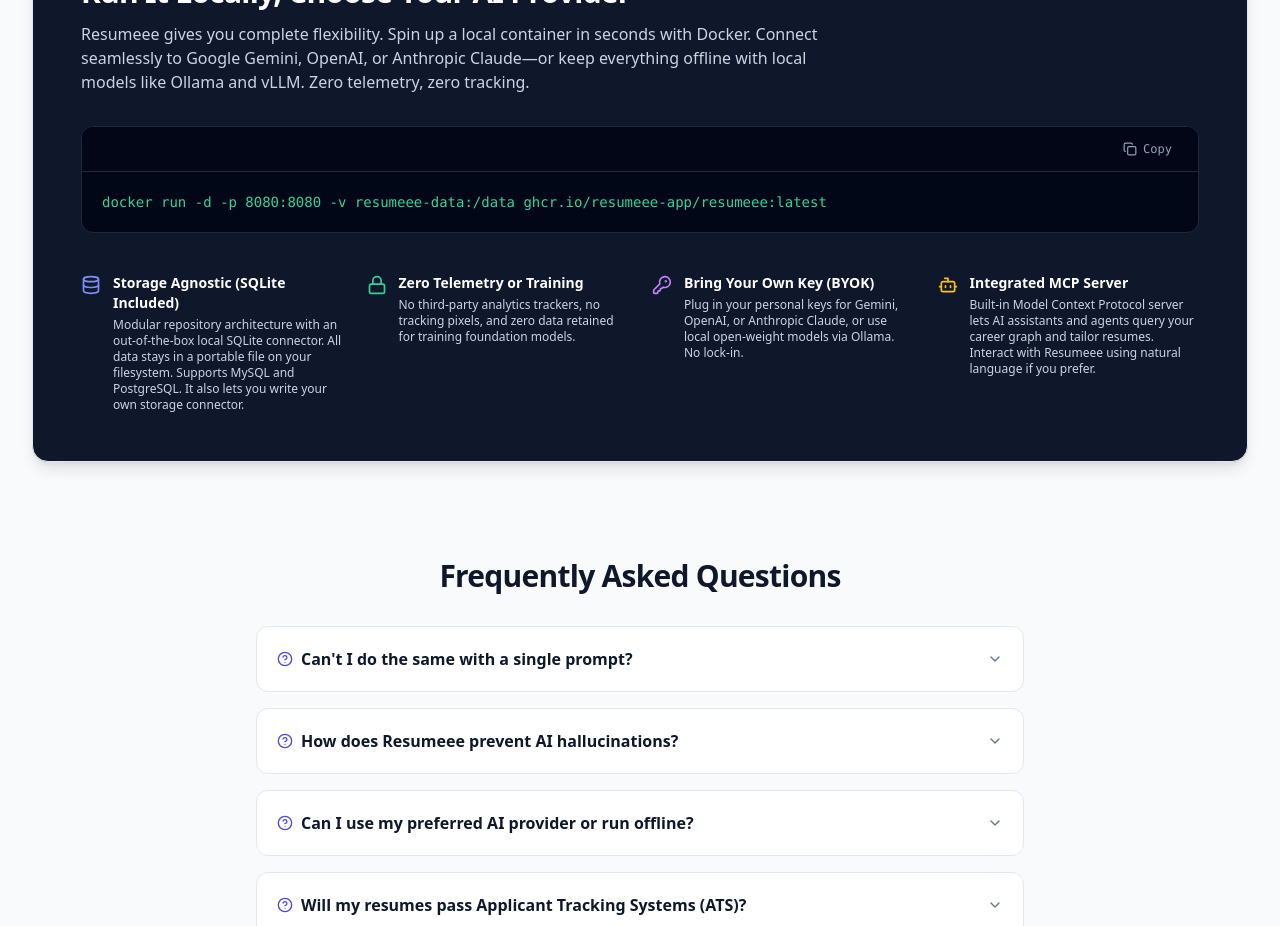
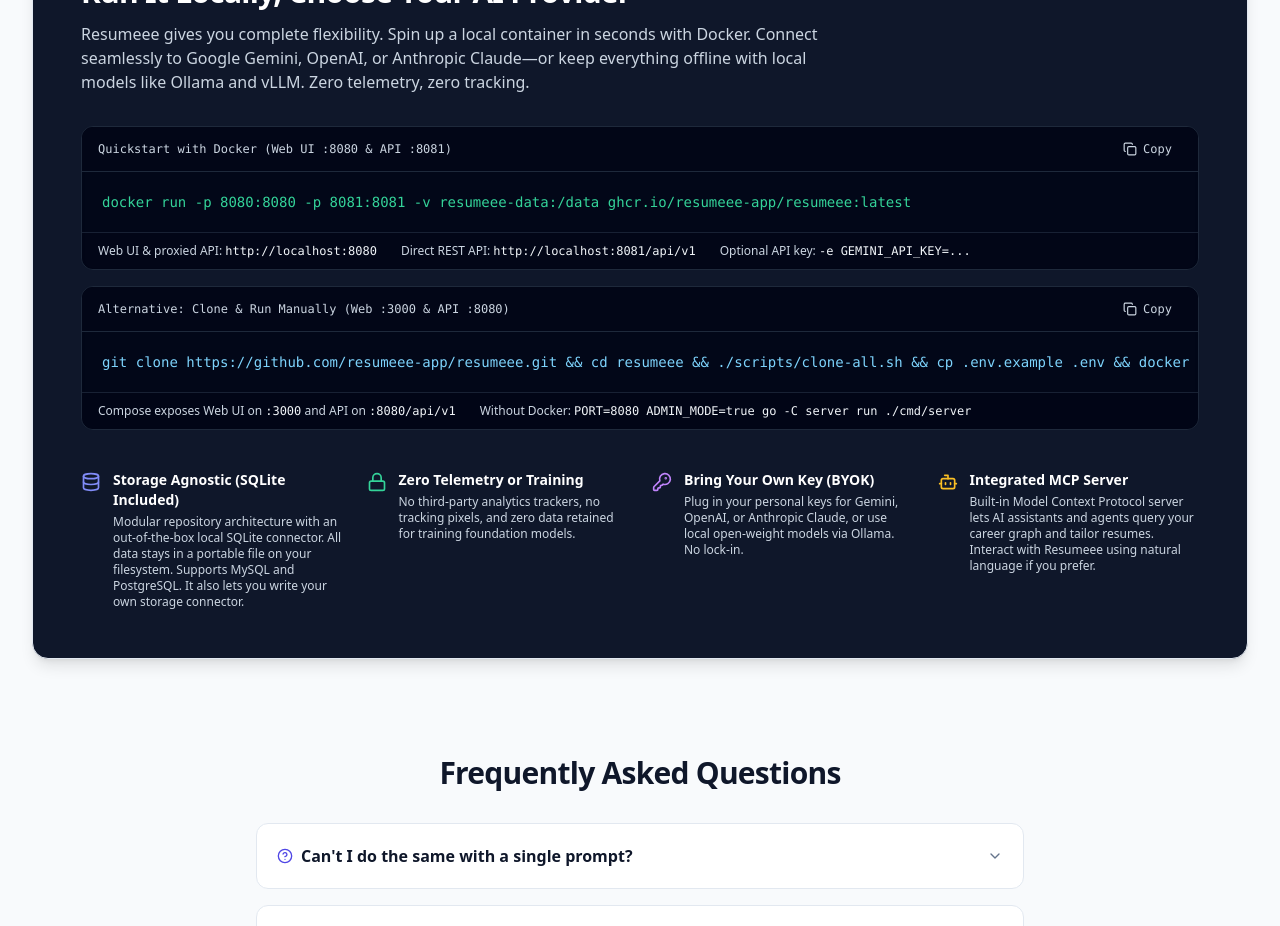
Before and after one commit to resumeee-app/web, a React (Vite) app: page /landing in a window 1280 px wide. Shown: the part 2200-3126 px from the top of the page. Built offline with nearby package versions, Linux system fonts and the light colour scheme; no server answers; what openapi-fetch would draw is missing.

Commit message:
docs(landing): update local Docker command without -d, expose API port, and add manual setup

```diff
--- a/src/pages/landing-page.tsx
+++ b/src/pages/landing-page.tsx
@@ -361,16 +361,23 @@ export const MockBranchCard: React.FC<{ branch: MockTailoredBranch }> = ({ branc
  */
 export const LandingPage: React.FC = () => {
   const [copied, setCopied] = useState(false);
+  const [copiedManual, setCopiedManual] = useState(false);
   const [expandedFaq, setExpandedFaq] = useState<number | null>(null);
   const copyTimeoutRef = useRef<ReturnType<typeof setTimeout> | null>(null);
+  const copyManualTimeoutRef = useRef<ReturnType<typeof setTimeout> | null>(null);
 
   const dockerCommand =
-    "docker run -d -p 8080:8080 -v resumeee-data:/data ghcr.io/resumeee-app/resumeee:latest";
+    "docker run -p 8080:8080 -p 8081:8081 -v resumeee-data:/data ghcr.io/resumeee-app/resumeee:latest";
+  const manualCommand =
+    "git clone https://github.com/resumeee-app/resumeee.git && cd resumeee && ./scripts/clone-all.sh && cp .env.example .env && docker compose up --build";
 
   useEffect(() => {
     return () => {
       if (copyTimeoutRef.current) {
         clearTimeout(copyTimeoutRef.current);
+      }
+      if (copyManualTimeoutRef.current) {
+        clearTimeout(copyManualTimeoutRef.current);
       }
     };
   }, []);
@@ -387,6 +394,21 @@ export const LandingPage: React.FC = () => {
     }
     copyTimeoutRef.current = setTimeout(() => {
       setCopied(false);
+    }, 2000);
+  };
+
+  const handleCopyManualCommand = async () => {
+    try {
+      await navigator.clipboard.writeText(manualCommand);
+    } catch {
+      // Fallback for test or legacy environments
+    }
+    setCopiedManual(true);
+    if (copyManualTimeoutRef.current) {
+      clearTimeout(copyManualTimeoutRef.current);
+    }
+    copyManualTimeoutRef.current = setTimeout(() => {
+      setCopiedManual(false);
     }, 2000);
   };
 
@@ -591,16 +613,18 @@ export const LandingPage: React.FC = () => {
           </p>
         </div>
 
-        {/* Terminal Block */}
+        {/* Terminal Block: Prebuilt Docker Image */}
+        <div className="space-y-4">
           <div className="rounded-xl border border-slate-800 bg-slate-950/90 overflow-hidden shadow-inner">
             <div className="flex items-center justify-between px-4 py-2.5 border-b border-slate-800 bg-slate-950">
-            <div className="flex items-center space-x-2">
-            </div>
+              <span className="font-mono text-xs text-slate-300">
+                Quickstart with Docker (Web UI :8080 &amp; API :8081)
+              </span>
               <button
                 type="button"
                 onClick={() => void handleCopyCommand()}
                 aria-label="Copy Docker command"
-              className="flex items-center gap-1.5 rounded px-2.5 py-1 font-mono text-xs text-slate-400 hover:text-white hover:bg-slate-800 focus:outline-none focus:ring-2 focus:ring-indigo-500 transition-colors"
+                className="flex items-center gap-1.5 rounded px-2.5 py-1 font-mono text-xs text-slate-300 hover:text-white hover:bg-slate-800 focus:outline-none focus:ring-2 focus:ring-indigo-500 transition-colors"
               >
                 {copied ? (
                   <>
@@ -617,6 +641,57 @@ export const LandingPage: React.FC = () => {
             </div>
             <div className="p-4 sm:p-5 font-mono text-xs sm:text-sm text-emerald-400 overflow-x-auto whitespace-pre">
               <code>{dockerCommand}</code>
+            </div>
+            <div className="px-4 py-2.5 border-t border-slate-800/80 bg-slate-950/60 text-xs text-slate-300 flex flex-wrap gap-x-6 gap-y-1">
+              <span>
+                Web UI &amp; proxied API: <code className="text-slate-100">http://localhost:8080</code>
+              </span>
+              <span>
+                Direct REST API: <code className="text-slate-100">http://localhost:8081/api/v1</code>
+              </span>
+              <span>
+                Optional API key: <code className="text-slate-100">-e GEMINI_API_KEY=...</code>
+              </span>
+            </div>
+          </div>
+
+          {/* Terminal Block: Clone & Run Manually */}
+          <div className="rounded-xl border border-slate-800 bg-slate-950/90 overflow-hidden shadow-inner">
+            <div className="flex items-center justify-between px-4 py-2.5 border-b border-slate-800 bg-slate-950">
+              <span className="font-mono text-xs text-slate-300">
+                Alternative: Clone &amp; Run Manually (Web :3000 &amp; API :8080)
+              </span>
+              <button
+                type="button"
+                onClick={() => void handleCopyManualCommand()}
+                aria-label="Copy manual setup command"
+                className="flex items-center gap-1.5 rounded px-2.5 py-1 font-mono text-xs text-slate-300 hover:text-white hover:bg-slate-800 focus:outline-none focus:ring-2 focus:ring-indigo-500 transition-colors"
+              >
+                {copiedManual ? (
+                  <>
+                    <CheckCheck className="h-3.5 w-3.5 text-emerald-400" aria-hidden="true" />
+                    <span className="text-emerald-400 font-medium">Copied!</span>
+                  </>
+                ) : (
+                  <>
+                    <Copy className="h-3.5 w-3.5" aria-hidden="true" />
+                    <span>Copy</span>
+                  </>
+                )}
+              </button>
+            </div>
+            <div className="p-4 sm:p-5 font-mono text-xs sm:text-sm text-sky-300 overflow-x-auto whitespace-pre">
+              <code>{manualCommand}</code>
+            </div>
+            <div className="px-4 py-2.5 border-t border-slate-800/80 bg-slate-950/60 text-xs text-slate-300 flex flex-wrap gap-x-6 gap-y-1">
+              <span>
+                Compose exposes Web UI on <code className="text-slate-100">:3000</code> and API on{" "}
+                <code className="text-slate-100">:8080/api/v1</code>
+              </span>
+              <span>
+                Without Docker: <code className="text-slate-100">PORT=8080 ADMIN_MODE=true go -C server run ./cmd/server</code>
+              </span>
+            </div>
           </div>
         </div>
 
```
Also changed, not shown: 1 other file (tests, documents, lock files or other folders). Lines whose indentation alone changed are shown as unchanged.
